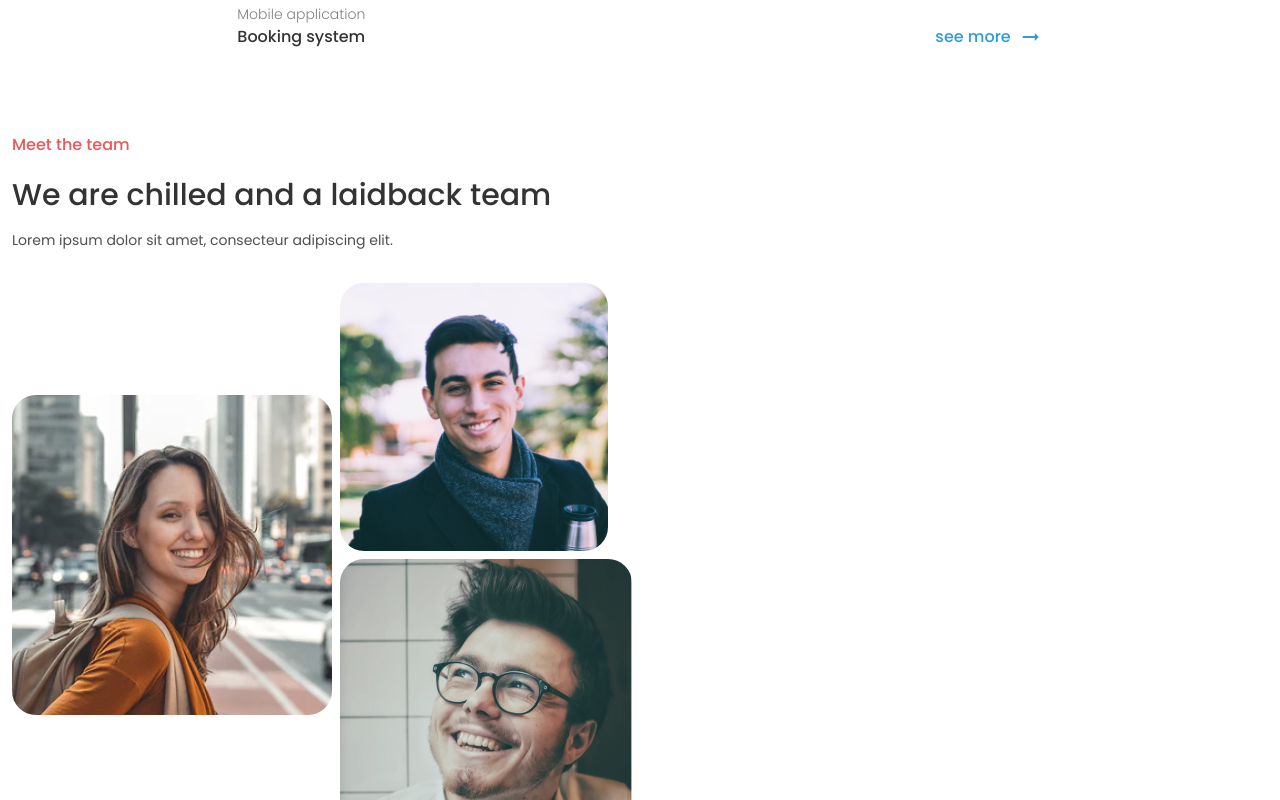
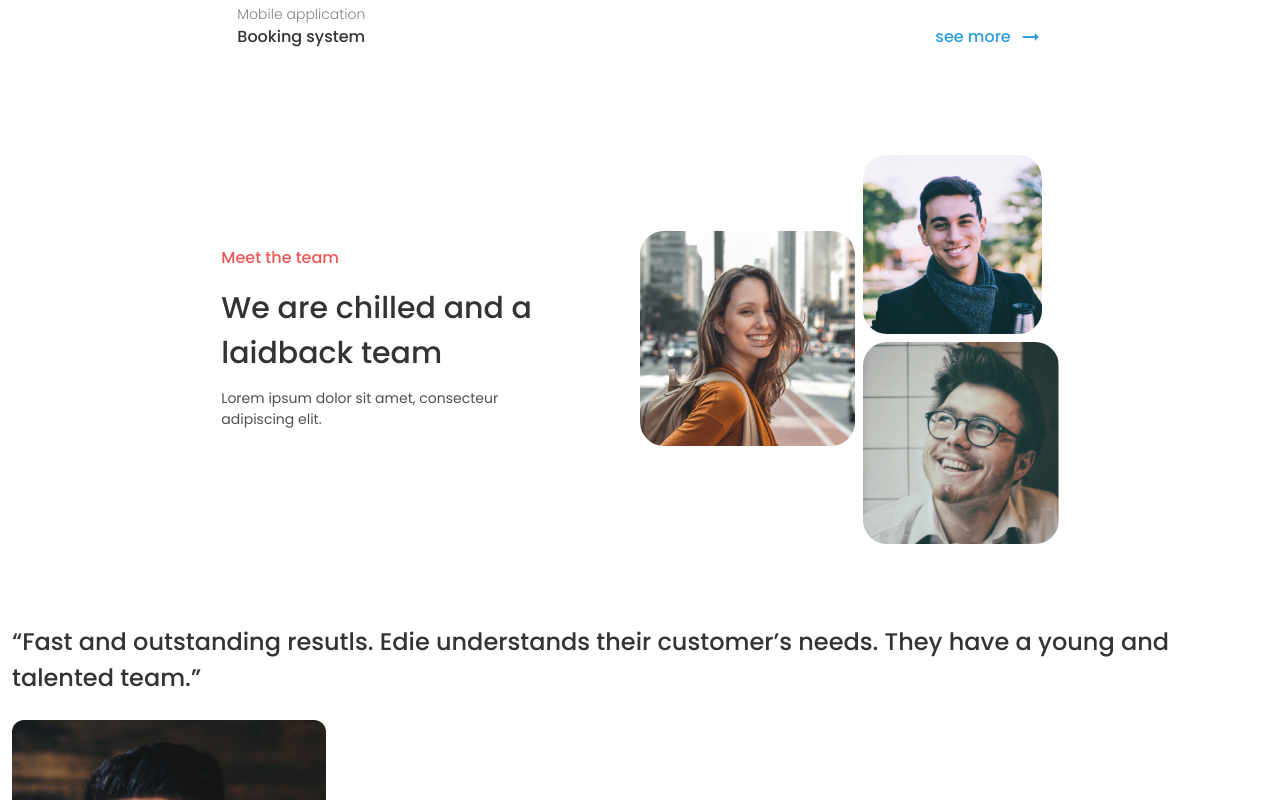
Before and after one commit to Cosme711/edie-homepage, a Nuxt app: page / in a window 1280 px wide. Shown: the part 3020-3820 px from the top of the page. Built offline with nearby package versions, Linux system fonts and the light colour scheme.

Commit message:
Update Teams

```diff
--- a/components/Teams.vue
+++ b/components/Teams.vue
@@ -1,8 +1,11 @@
 <template>
     <section class="mt-16">
+        <div class="lg:flex lg:items-center lg:w-10/12 xl:w-8/12 lg:m-auto">
+            <div>
                 <p class="font-medium text-red">Meet the team</p>
                 <h3 class="mt-4 pr-20 font-medium text-darkgray text-3xl">We are chilled and a laidback team</h3>
                 <p class="pr-20 mt-3 text-whitegray text-sm">Lorem ipsum dolor sit amet, consecteur adipiscing elit.</p>
+            </div>
             <div class="flex items-center">
                 <div class="pr-2">
                     <img class="rounded-3xl" src="../assets/images/profiles/person3.png" alt="">
@@ -10,6 +13,7 @@
                 <div class="grid gap-2 grid-rows-2">
                     <img class="w-11/12 mt-auto rounded-3xl" src="../assets/images/profiles/person1.png" alt="">
                     <img class="rounded-3xl" src="../assets/images/profiles/person2.png" alt="">
+                </div>
             </div>
         </div>
         <p class="mt-20 text-2xl text-darkgray font-medium">“Fast and outstanding resutls. Edie understands their customer’s needs. They have a young and talented team.”</p>
```
Lines whose indentation alone changed are shown as unchanged.
